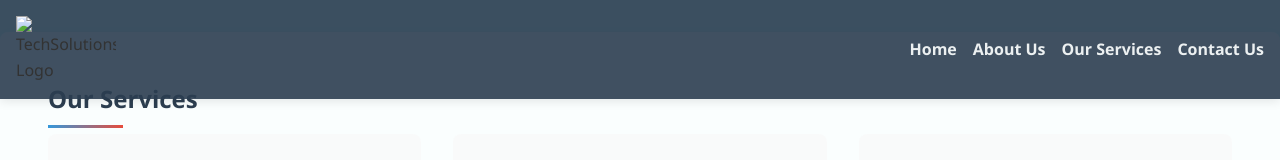
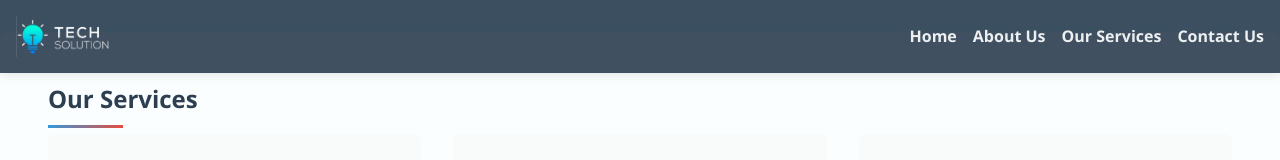
Before and after one commit to iarelameda/iarelameda.github.io, a plain HTML site: page Pages/services.html in a window 1280 px wide. Shown: the top 160 px of the page. Drawn offline with Linux system fonts and the light colour scheme.

Commit message:
Update services.html

```diff
--- a/Pages/services.html
+++ b/Pages/services.html
@@ -8,7 +8,7 @@
 </head>
 <body>
     <header>
-        <img src="pictures/Logo.png" alt="TechSolutions Logo" class="logo">
+        <img src="../pictures/Logo.png" alt="TechSolutions Logo" class="logo">
         <nav>
             <ul>
                 <li><a href="../index.html">Home</a></li>
```
